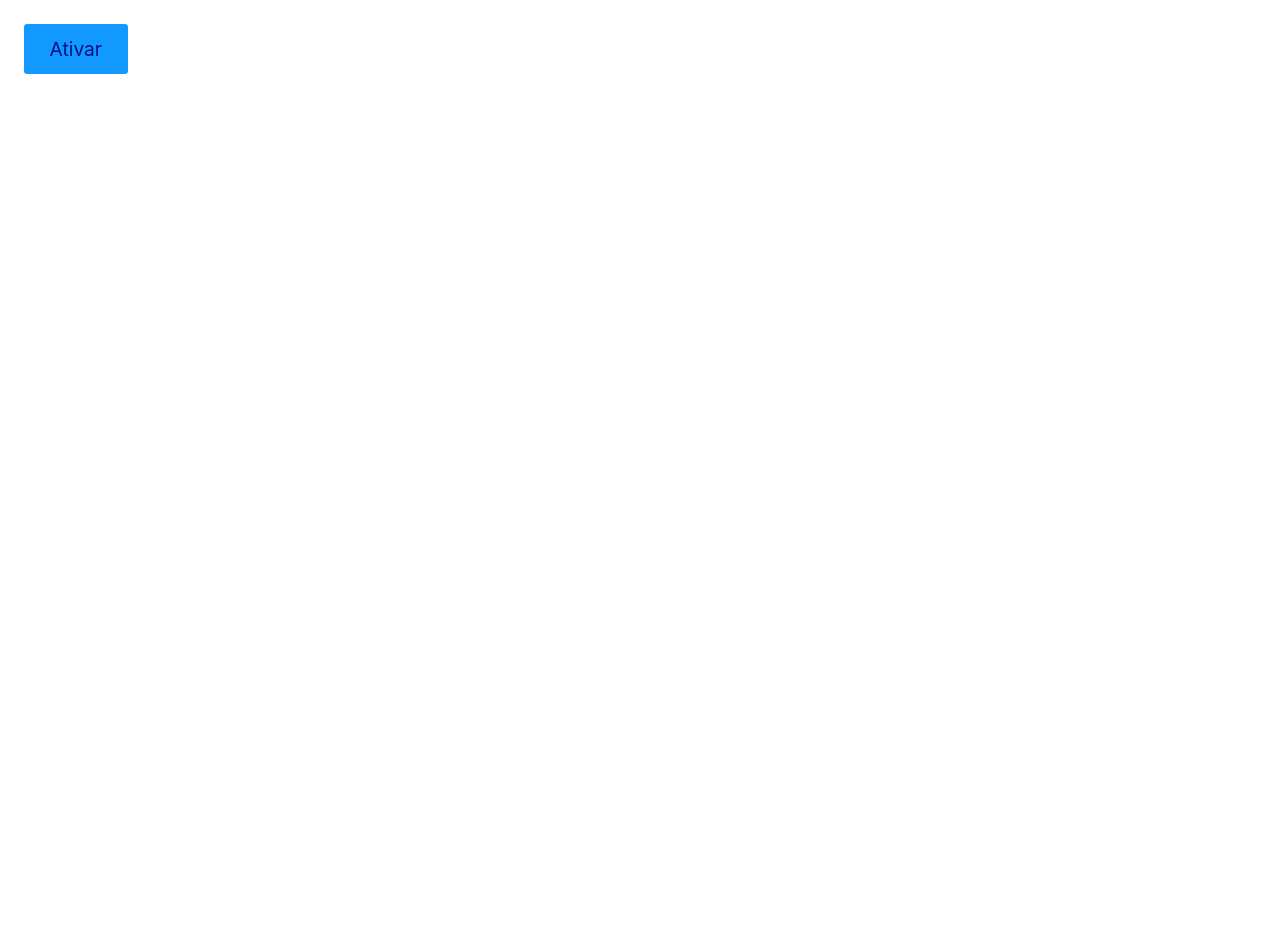
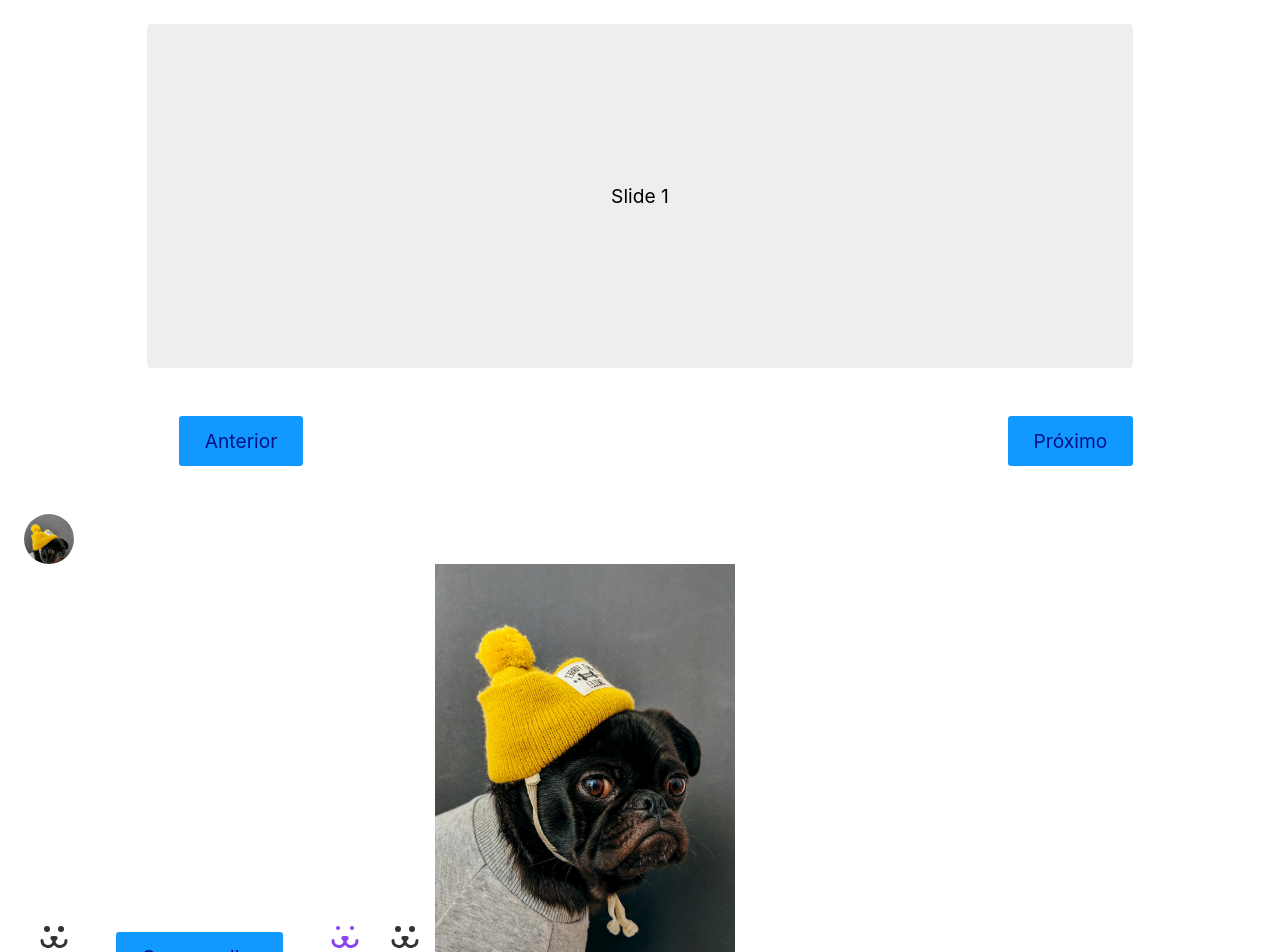
Before and after one commit to GMBermeo/React-Origamid, a React (Create React App) app in the folder appreact/: page / in a window 1280 px wide. Shown: the top 952 px of the page. Before the commit the page ends 800 px from the top, so only its background shows below. Built offline with nearby package versions, Linux system fonts and the light colour scheme.

Commit message:
📖 0506 Imagens && 0505 Animações 2 (Slide)

```diff
--- a/appreact/src/App.css
+++ /dev/null
@@ -1,31 +0,0 @@
-.animateLeft {
-  opacity: 0;
-  transform: translateX(-20px);
-  animation: animateLeft 0.8s forwards;
-}
-
-.slideDown {
-  opacity: 0;
-  transform: translateY(-20px);
-  animation: animateLeft 0.8s forwards;
-}
-
-.zoomIn {
-  opacity: 0;
-  transform: scale(0.8);
-  animation: zoomIn 0.8s forwards;
-}
-
-@keyframes animateLeft {
-  to {
-    opacity: 1;
-    transform: initial;
-  }
-}
-
-@keyframes zoomIn {
-  to {
-    opacity: 1;
-    transform: initial;
-  }
-}
--- a/appreact/src/App.js
+++ /dev/null
@@ -1,16 +0,0 @@
-import React from "react";
-import "./App.css";
-import Produto from "./Produto";
-
-const App = () => {
-  const [ativar, setAtivar] = React.useState(false);
-
-  return (
-    <div>
-      <button onClick={() => setAtivar(!ativar)}>Ativar</button>
-      {ativar && <Produto />}
-    </div>
-  );
-};
-
-export default App;
--- a/appreact/src/Produto.js
+++ /dev/null
@@ -1,12 +0,0 @@
-import React from "react";
-
-const Produto = () => {
-  return (
-    <div className="slideDown">
-      <h1 className="animateLeft">Produto</h1>
-      <p className="zoomIn">Meu texto.</p>
-    </div>
-  );
-};
-
-export default Produto;
--- /dev/null
+++ b/appreact/src/assets/main.css
@@ -0,0 +1,21 @@
+.fundo {
+  width: 50px;
+  height: 50px;
+  background-image: url("../public/foto.jpg");
+  background-size: cover;
+  border-radius: 50%;
+  overflow: hidden;
+}
+
+button {
+  margin: 2rem;
+}
+
+svg {
+  max-height: 50vh;
+  margin: 1rem;
+}
+
+img {
+  max-height: 50vh;
+}
--- /dev/null
+++ b/appreact/src/components/slide/Slide.js
@@ -0,0 +1,47 @@
+import React from "react";
+import styles from "./Slide.module.css";
+
+const Slide = ({ slides }) => {
+  const [active, setActive] = React.useState(0);
+  const [position, setPosition] = React.useState(0);
+  const contentRef = React.useRef();
+
+  React.useEffect(() => {
+    const { width } = contentRef.current.getBoundingClientRect();
+    setPosition(-(width * active));
+  }, [active]);
+
+  function slidePrev() {
+    if (active > 0) {
+      setActive(active - 1);
+    } else if (active === 0) setActive(slides.length - 1);
+  }
+
+  function slideNext() {
+    if (active < slides.length - 1) {
+      setActive(active + 1);
+    } else if (active === slides.length - 1) setActive(0);
+  }
+
+  return (
+    <section className={styles.container}>
+      <div
+        ref={contentRef}
+        className={styles.content}
+        style={{ transform: `translateX(${position}px)` }}
+      >
+        {slides.map((slide) => (
+          <div key={slide.id} className={styles.item}>
+            {slide.text}
+          </div>
+        ))}
+      </div>
+      <nav className={styles.nav}>
+        <button onClick={slidePrev}>Anterior</button>
+        <button onClick={slideNext}>Próximo</button>
+      </nav>
+    </section>
+  );
+};
+
+export default Slide;
--- /dev/null
+++ b/appreact/src/components/slide/Slide.module.css
@@ -0,0 +1,24 @@
+.container {
+  overflow: hidden;
+}
+.content {
+  display: flex;
+  transition: transform 0.3s ease-out;
+}
+
+.item {
+  flex-shrink: 0;
+  width: 80%;
+  margin: 0 10%;
+  padding: 10rem 0;
+  background: #eee;
+  border-radius: 0.25rem;
+  text-align: center;
+}
+
+.nav {
+  display: flex;
+  justify-content: space-between;
+  width: 80%;
+  margin: 1rem auto;
+}
--- /dev/null
+++ b/appreact/src/components/svg/DogSvg.js
@@ -0,0 +1,22 @@
+import React from "react";
+
+const DogSvg = ({ color = "#333", olho = "3" }) => {
+  return (
+    <svg
+      width="28"
+      height="22"
+      viewBox="0 0 28 22"
+      fill="none"
+      xmlns="http://www.w3.org/2000/svg"
+    >
+      <path
+        d="M14 10h1.652c1.708 0 2.63 2.004 1.518 3.302l-1.618 1.887A4.501 4.501 0 0024.5 14.5a1.5 1.5 0 013 0A7.5 7.5 0 0114 19 7.5 7.5 0 01.5 14.5a1.5 1.5 0 013 0 4.5 4.5 0 008.948.689l-1.618-1.887C9.718 12.004 10.64 10 12.35 10H14z"
+        fill={color}
+      />
+      <circle cx="21" cy={olho} r={olho} fill={color} />
+      <circle cx="7" cy={olho} r={olho} fill={color} />
+    </svg>
+  );
+};
+
+export default DogSvg;
--- a/appreact/src/index.js
+++ b/appreact/src/index.js
@@ -1,6 +1,6 @@
 import React from "react";
 import ReactDOM from "react-dom/client";
-import App from "./App";
+import App from "./pages/_app";
 
 const root = ReactDOM.createRoot(document.getElementById("root"));
 root.render(
--- /dev/null
+++ b/appreact/src/pages/_app.js
@@ -0,0 +1,47 @@
+import React from "react";
+import "../assets/main.css";
+import Slide from "../components/slide/Slide";
+import foto from "../public/foto.jpg";
+import { ReactComponent as Dog } from "../public/dog.svg";
+import DogSvg from "../components/svg/DogSvg";
+
+const App = () => {
+  const [olho, setOlho] = React.useState(2);
+
+  const slides = [
+    {
+      id: "slide1",
+      text: "Slide 1",
+    },
+    {
+      id: "slide2",
+      text: "Slide 2",
+    },
+    {
+      id: "slide3",
+      text: "Slide 3",
+    },
+  ];
+
+  function crescerOlho() {
+    for (let i = 0; i < 6; i++) {
+      setTimeout(() => {
+        setOlho(i);
+      }, 30 * i);
+    }
+  }
+
+  return (
+    <div>
+      <Slide slides={slides} />
+      <div className="fundo" />
+      <Dog />
+      <button onClick={crescerOlho}>Crescer olho</button>
+      <DogSvg color="#84e" olho={olho} />
+      <DogSvg />
+      <img src={foto} alt="cachorro" />
+    </div>
+  );
+};
+
+export default App;
```
Also changed, not shown: appreact/App com fetch e localStorage.js (deleted, +0 -52 lines), appreact/Estrutura de props.js (deleted, +0 -21 lines), appreact/GlobalContext.js (deleted, +0 -31 lines), appreact/src/public/dog.svg (added), appreact/src/public/foto.jpg (added).
